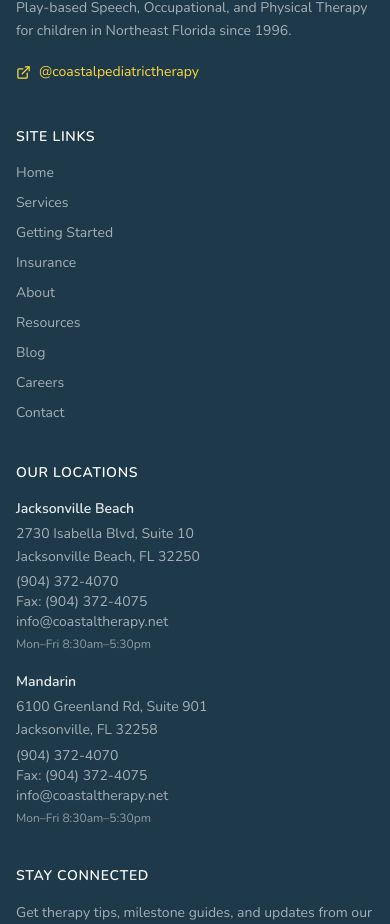
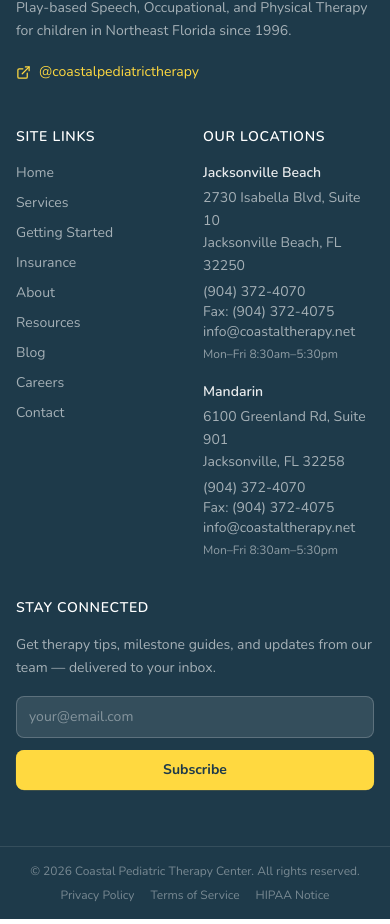
Before and after one commit to AppStudioPros/coastal-pediatric-therapy, a Next.js app: page / in a window 390 px wide. Shown: the part 6057-6981 px from the top of the page. Built offline with nearby package versions, Linux system fonts and the light colour scheme.

Commit message:
Mobile footer: Site Links + Our Locations in 2-col, desktop unchanged

```diff
--- a/components/Footer.tsx
+++ b/components/Footer.tsx
@@ -57,6 +57,9 @@
           </a>
         </div>
 
+        {/* Columns 2+3: Site Links + Our Locations — 2-col on mobile, dissolves on desktop */}
+        <div className="grid grid-cols-2 gap-4 md:contents">
+
         {/* Column 2: Site Links */}
         <div>
           <h4 className="text-white font-semibold mb-4 text-sm uppercase tracking-wider">Site Links</h4>
@@ -99,6 +102,8 @@
             </div>
           </div>
         </div>
+
+        </div>{/* end mobile 2-col wrapper */}
 
         {/* Column 4: Stay Connected — Newsletter */}
         <div>
```
